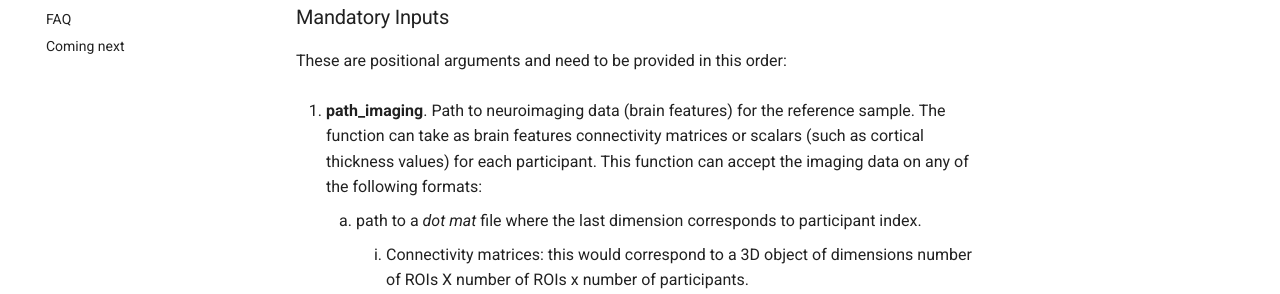
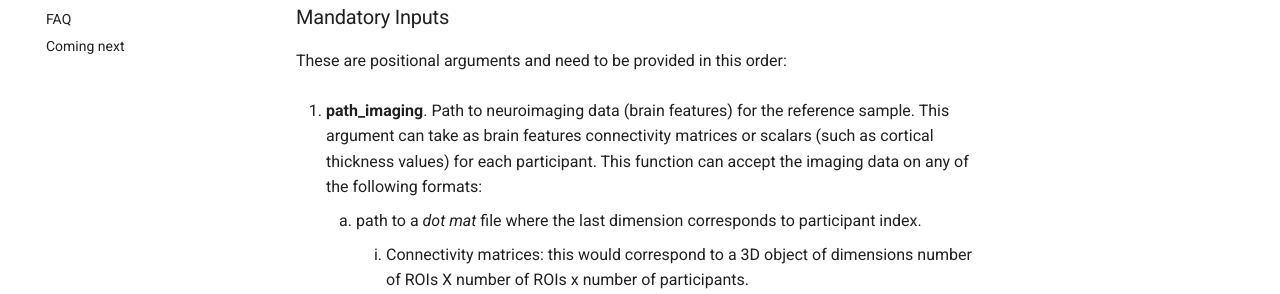
Before and after one commit to omiranda/polyneuro_risk_score, an MkDocs documentation site: the page built from docs/detailed_description.md, in a window 1280 px wide and 900 px high. Shown: the part 371-665 px from the top of the window. Built offline with MkDocs 1.6.1 and Material for MkDocs 9.7.7, drawn with Linux system fonts in a browser that asks for light colours; formulas are drawn with MathJax 3; old or Windows-style settings are respelled for this version of MkDocs.

Commit message:
Update detailed_description.md

```diff
--- a/docs/detailed_description.md
+++ b/docs/detailed_description.md
@@ -8,7 +8,7 @@ This package has 2 main functions: `run_CWAS` and `run_PBS` that are used to cal
 ### Mandatory Inputs
 These are positional arguments and need to be provided in this order:
 
-1. **path_imaging**. Path to neuroimaging data (brain features) for the reference sample. The function can take as brain features connectivity matrices or scalars (such as cortical thickness values) for each participant. This function can accept the imaging data on any of the following formats:
+1. **path_imaging**. Path to neuroimaging data (brain features) for the reference sample. This argument can take as brain features connectivity matrices or scalars (such as cortical thickness values) for each participant. This function can accept the imaging data on any of the following formats:
     1. path to a *dot mat* file where the last dimension corresponds to participant index.
         1. Connectivity matrices: this would correspond to a 3D object of dimensions number of ROIs X number of ROIs x number of participants.
         1. Scalars (such as cortical thickness values): this would correspond to a 2D matrix of dimensions number of ROIs x number of participants.
```
